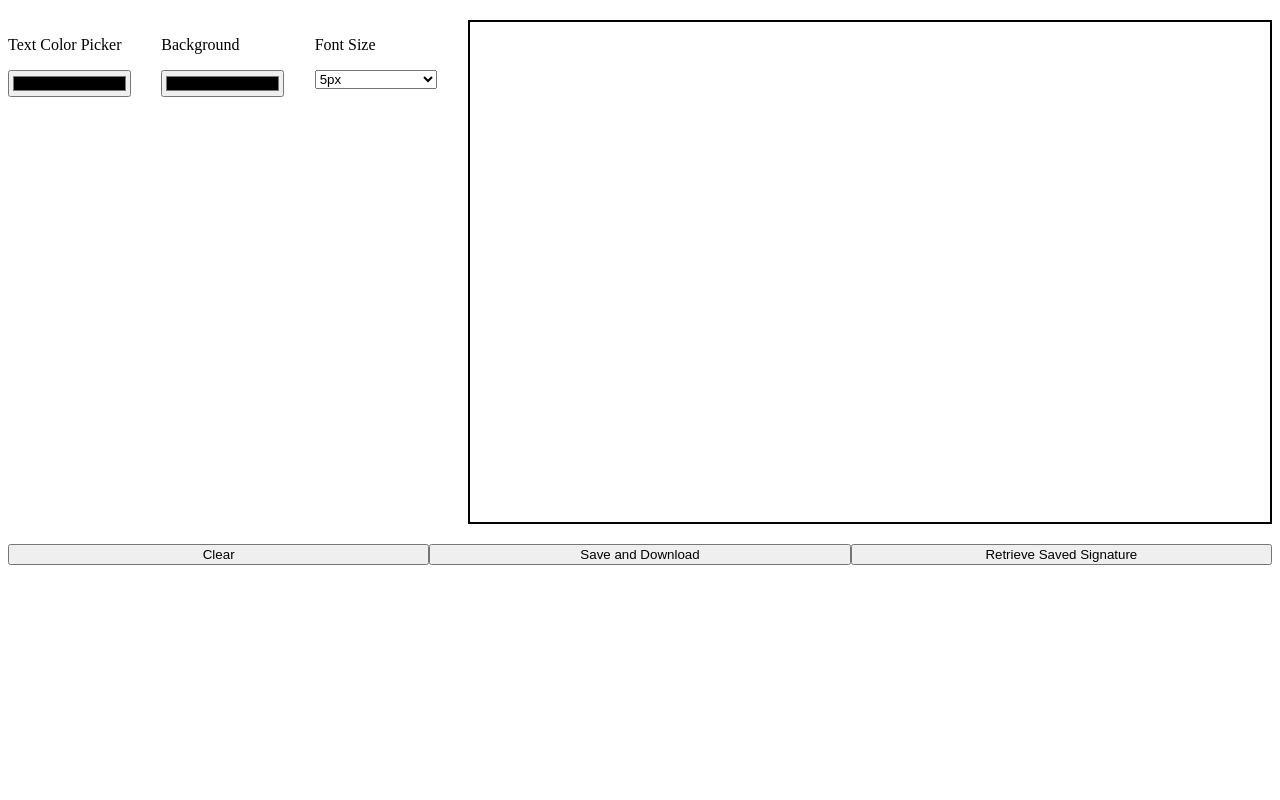
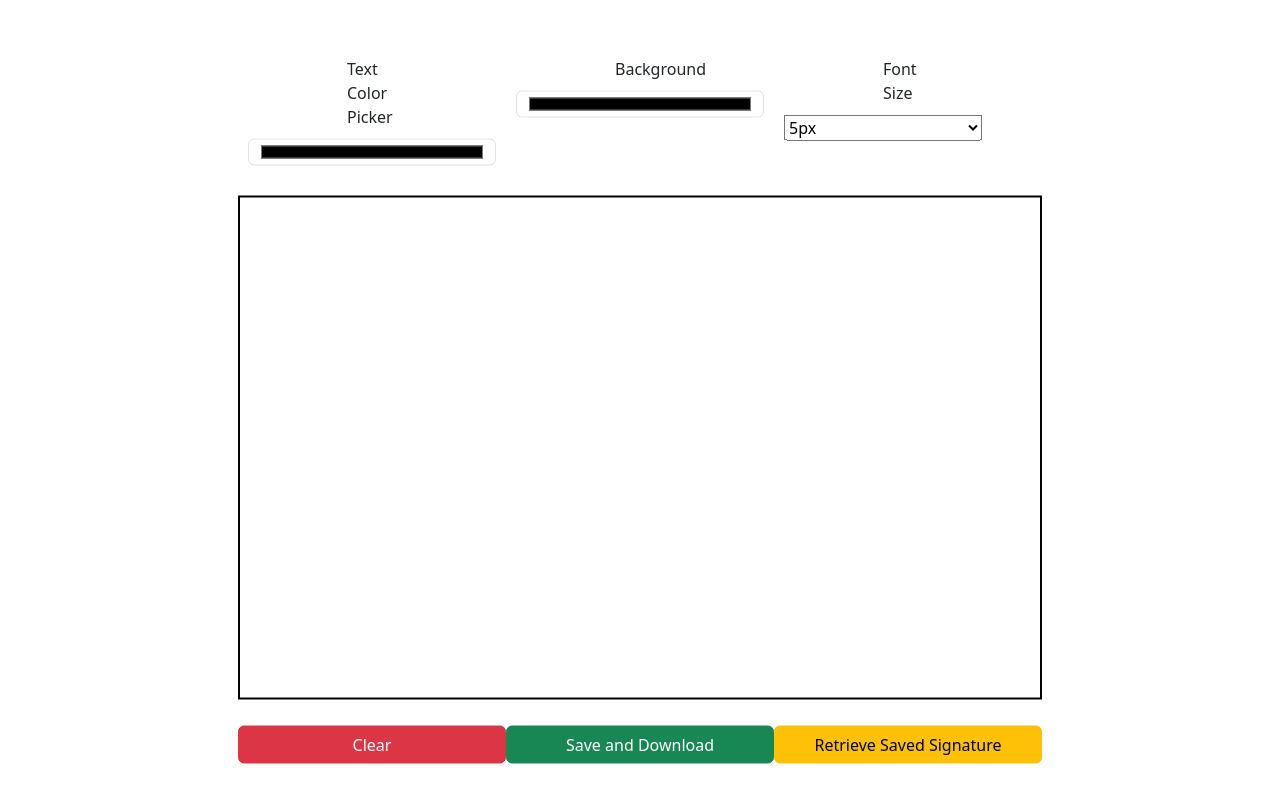
Before and after one commit to Z-4r/signature_app, a plain HTML site: page index.html in a window 1280 px wide. Drawn offline with nearby package versions, Linux system fonts and the light colour scheme.

Commit message:
fav icon and css added

```diff
--- a/index.html
+++ b/index.html
@@ -5,6 +5,12 @@
     <meta name="viewport" content="width=device-width, initial-scale=1.0">
     <title>Signature</title>
     <style>
+        .main{
+            position: absolute;
+            top: 50%;
+            left: 50%;
+            transform: translate(-50%,-50%);
+        }
         .top, .bottom{
             display: flex;
             flex-direction: row;
@@ -15,10 +21,23 @@
         .block, input, select, button{
             width: 80%;
         }
+        .top>.block{
+            margin: 10px;
+        }
+        .bottom>.button{
+            margin: 10px;
+        }
         .canvas{
             border: 2px solid black;
         }
+        .block>p{
+            margin: 10px auto;
+            width: 50px;
+        }
+
     </style>
+    <link href="https://cdn.jsdelivr.net/npm/bootstrap@5.3.3/dist/css/bootstrap.min.css" rel="stylesheet" integrity="sha384-QWTKZyjpPEjISv5WaRU9OFeRpok6YctnYmDr5pNlyT2bRjXh0JMhjY6hW+ALEwIH" crossorigin="anonymous">
+    <link rel="icon" href="logo-flower-symbol-made-abstract-260nw-1555066562.webp">
 </head>
 <body>
     <div class="main">
@@ -41,8 +60,8 @@
                     <option value="40">40px</option>
                     <option value="50">50px</option>
                 </select>
-            </div>
-            <canvas class="canvas" id="myCanvas" width="800" height="500"></canvas>
+            </div></div>
+          <div> <canvas class="canvas" id="myCanvas" width="800" height="500"></canvas>
         </div>
         <div class="bottom">
             <button type="button" class="btn btn-danger" id="clearButton">Clear</button>
```
Also changed, not shown: logo-flower-symbol-made-abstract-260nw-1555066562.webp (added).
